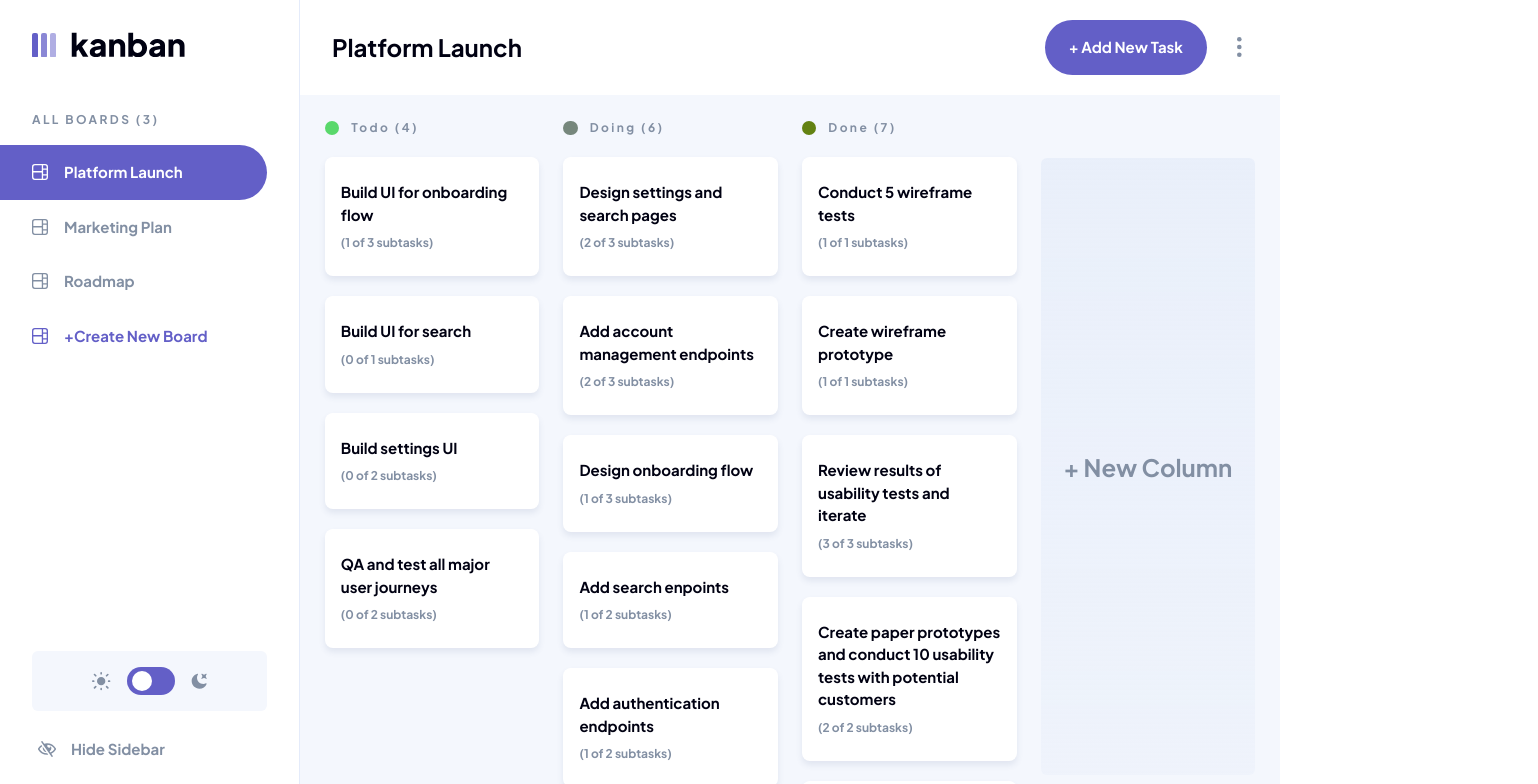
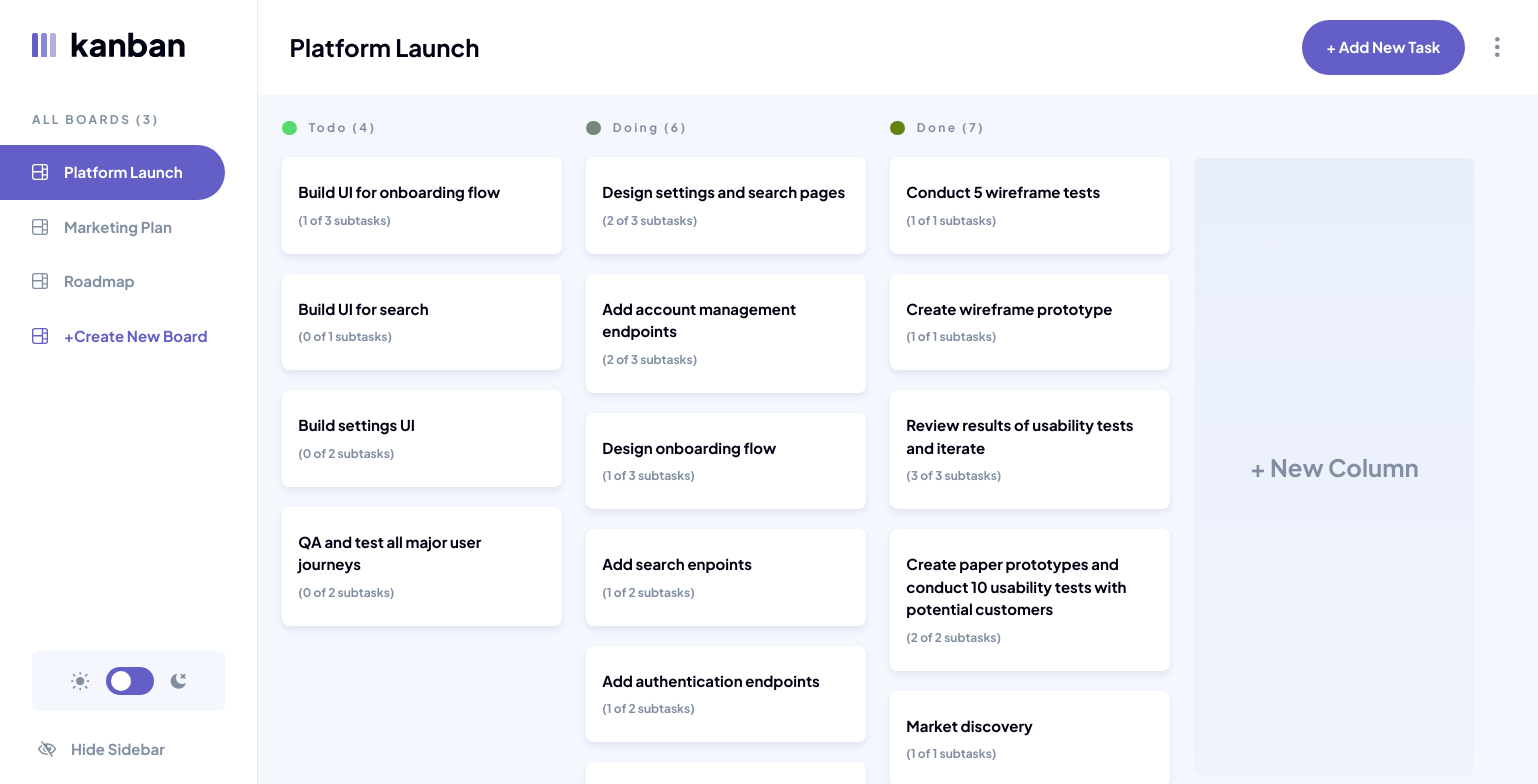
Before and after one commit to KoenCobra/VueKanban, a Vue app: page / in a window 1280 px wide. Shown: the top 784 px of the page, 1538 px wide, since content can reach past the window. Built offline with nearby package versions, Linux system fonts and the light colour scheme; a web font is replaced by a local one.

Commit message:
added max and min width for columns

```diff
--- a/src/components/Columns.vue
+++ b/src/components/Columns.vue
@@ -260,11 +260,12 @@ onUnmounted(() => {
   padding: 1.55rem;
   display: flex;
   gap: 1.5rem;
+  height: calc(100vh - 94.5px);
+  width: 100vw;
   overflow: auto;
-  height: calc(100vh - 94.5px);
-  width: calc(100vw - 18.75rem);
   .column {
-    width: 280px;
+    min-width: 280px;
+    max-width: 280px;
     .column-name {
       margin-bottom: 1.25rem;
       display: flex;
@@ -315,7 +316,8 @@ onUnmounted(() => {
     display: grid;
     place-items: center;
     margin-top: 39px;
-    width: 280px;
+    min-width: 280px;
+    max-width: 280px;
     max-height: 814px;
     border-radius: 6px;
     background: var(--addColumnBackGround);
```
